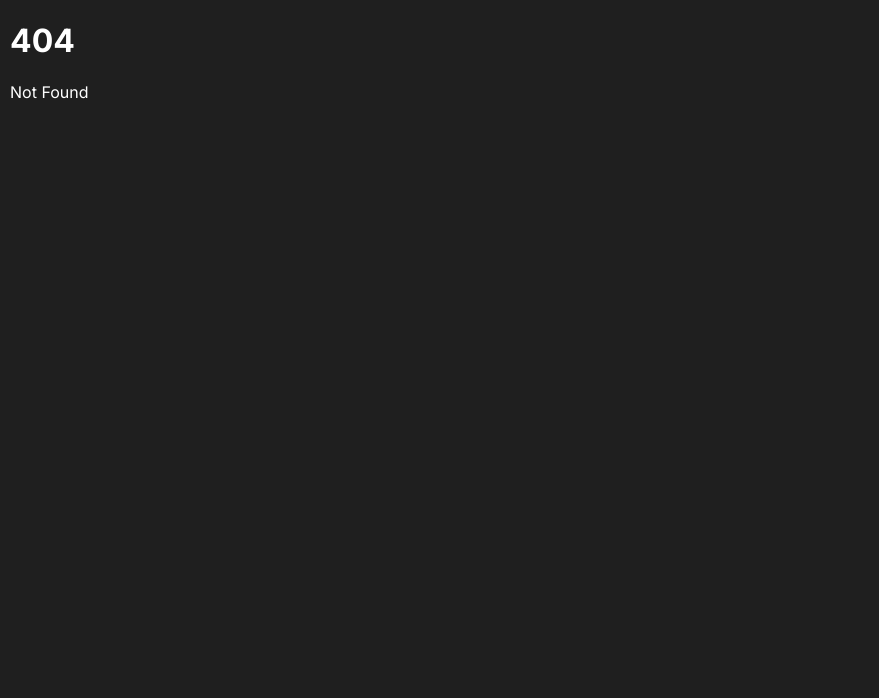
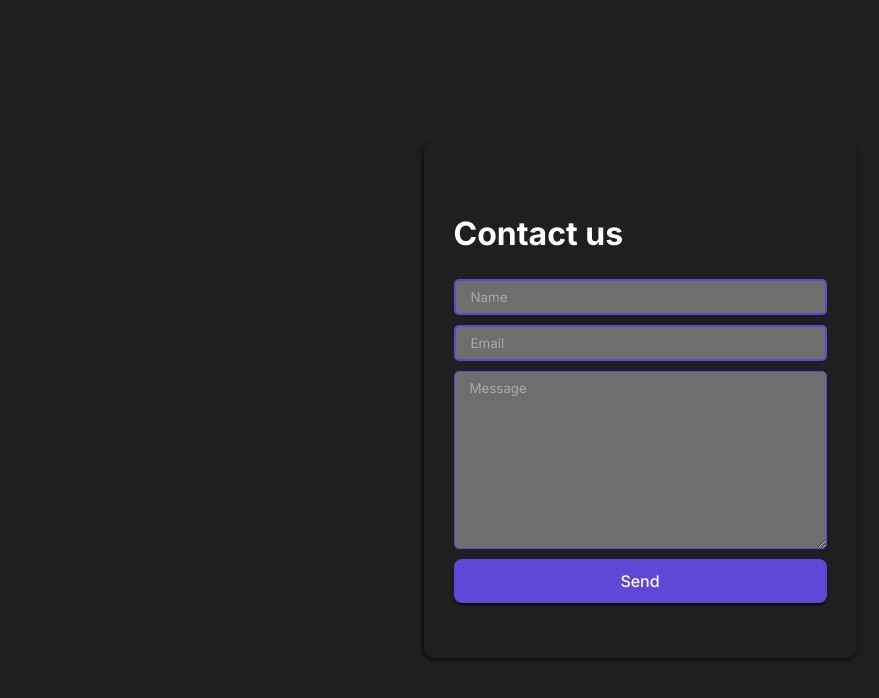
Before and after one commit to maaxxg/Looster, a SvelteKit app: page /contact in a window 1280 px wide. Before the commit this address had no page. Shown: the top 698 px of the page, without its empty margins (0-879 px from the left). Built offline with nearby package versions, Linux system fonts and the light colour scheme.

Commit message:
gotov contact

```diff
--- a/src/lib/Input-primary.svelte
+++ b/src/lib/Input-primary.svelte
@@ -1,8 +1,9 @@
 <script>
     export let placeholder = '';
     export let type = "text"
+    export let name
 </script>
-<input type="{type}" placeholder="{placeholder}">
+<input type="{type}" placeholder="{placeholder}" name="{name}">
 
 <style>
     input {
@@ -10,7 +11,7 @@
         outline: none;
         background-color: #6F6D6D;
         color: var(--foreground-color);
-        border: var(--primary-color) 1px solid;
+        border: var(--primary-color) 2px solid;
         border-radius: 5px;
         padding: 8px 15px;
         margin: 5px 0;
--- a/src/lib/Primary-button.svelte
+++ b/src/lib/Primary-button.svelte
@@ -19,6 +19,7 @@
         cursor: pointer;
         box-shadow: 0px 2px 2px rgb(0,0,0, 0.7);
         margin: 5px 0;
+        transition: all .3s;
     }
     button.inverted {
         background-color: var(--foreground-color);
--- a/src/routes/+page.svelte
+++ b/src/routes/+page.svelte
@@ -26,7 +26,7 @@
     </div>
     <ul class="nav-links">
         <Link>About us</Link>
-        <Link>Contact us</Link>
+        <Link href="contact">Contact us</Link>
         <a href="/login">
             <ButtonPrimary width="30px" class="loginBtn" inverted = "true" message="Log in" />
         </a>
@@ -97,6 +97,9 @@
         font-size: 5rem;
         font-weight: 400;
         margin: 10vh 0;
+    }
+    a{
+        text-decoration: none;
     }
 
     img {
--- /dev/null
+++ b/src/routes/contact/+page.svelte
@@ -0,0 +1,62 @@
+<script>
+    import Card from "$lib/Card.svelte"
+    import InputPrimary from "$lib/Input-primary.svelte"
+    import InputSecondary from "$lib/Input-secondary.svelte"
+    import Link from "$lib/Link.svelte"
+    import LogoLong from "$lib/Logo-long.svelte"
+    import LogoShort from "$lib/Logo-short.svelte"
+    import Modal from "$lib/Modal.svelte"
+    import ButtonPrimary from "$lib/Primary-button.svelte"
+    import ButtonSecondary from "$lib/Secondary-button.svelte"
+</script>
+<div class="container">
+    <form action="https://api.web3forms.com/submit" method="POST">
+        <Card>
+            <h1>Contact us</h1>
+            <input type="hidden" name="access_key" value="9d29d1e7-703e-4858-9b4f-fc42bc0e3504">
+            <InputPrimary name="name" placeholder="Name"/>
+            <InputPrimary name="email" placeholder="Email"/>
+            <textarea name="message" placeholder="Message" cols="40" rows="10"/>
+            <button type="submit">Send</button>
+        </Card>
+    </form>
+</div>
+
+<style>
+    .container{
+        height: 100vh;
+        display: flex;
+        justify-content: center;
+        align-items: center;
+    }
+
+    textarea {
+        background-color: #6F6D6D;
+        border: 1px solid #6147D7;
+        border-radius: 5px;
+        padding: 8px 15px;
+        margin: 5px 0;
+        color: #fff;
+        outline: none;
+    }
+    textarea::placeholder {
+        color: #aaa;
+    }
+    button {
+        background-color: #6147D7;
+        color: white;
+        border: none;
+        border-radius: 8px;
+        outline: none;
+        padding: 12px 45px;
+        font-weight: 500;
+        cursor: pointer;
+        box-shadow: 0px 2px 2px rgb(0,0,0, 0.7);
+        margin: 5px 0;
+        transition: all .3s;
+        font-size: 16px;
+    }
+    button:hover {
+        opacity: 0.9;
+    }
+</style>
```
